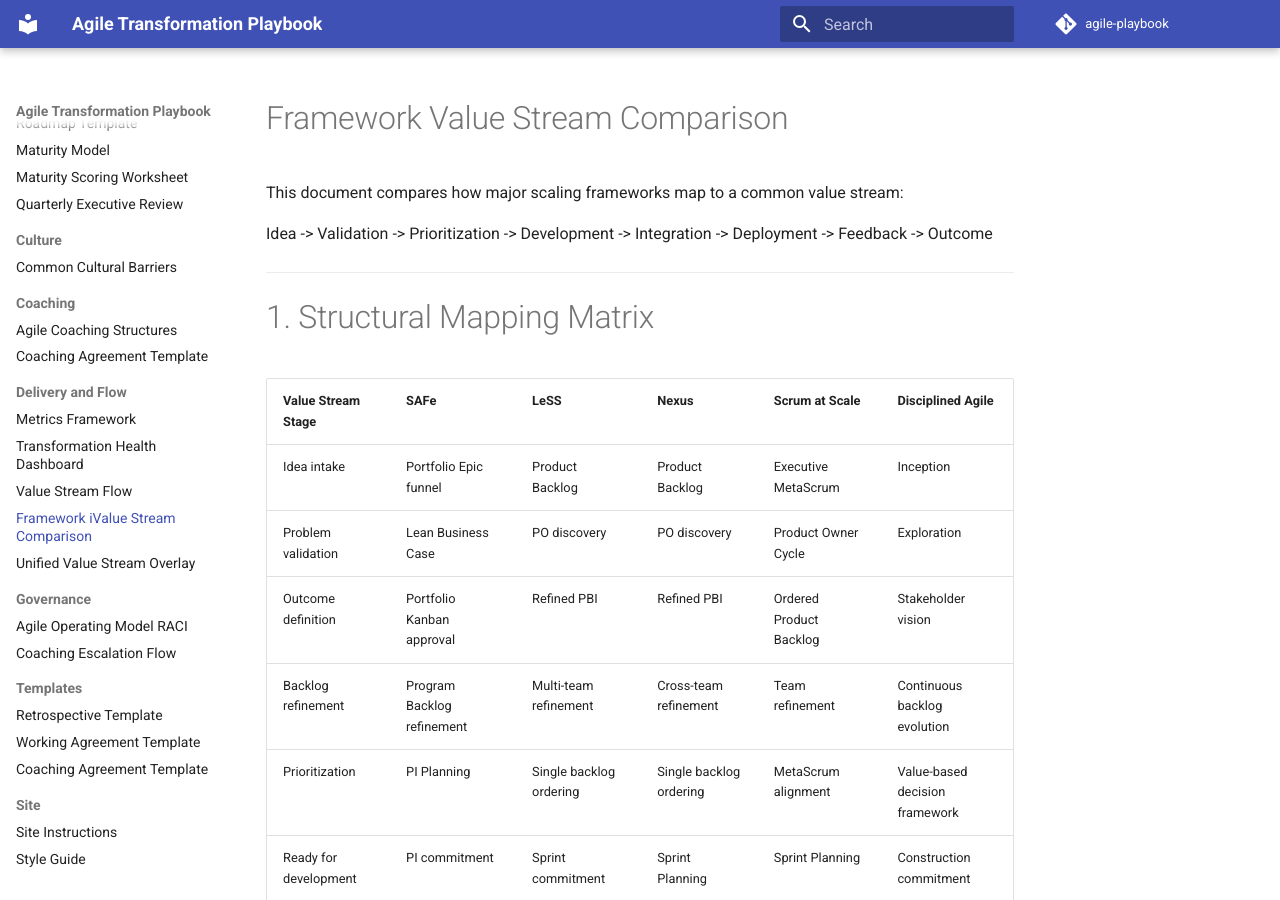
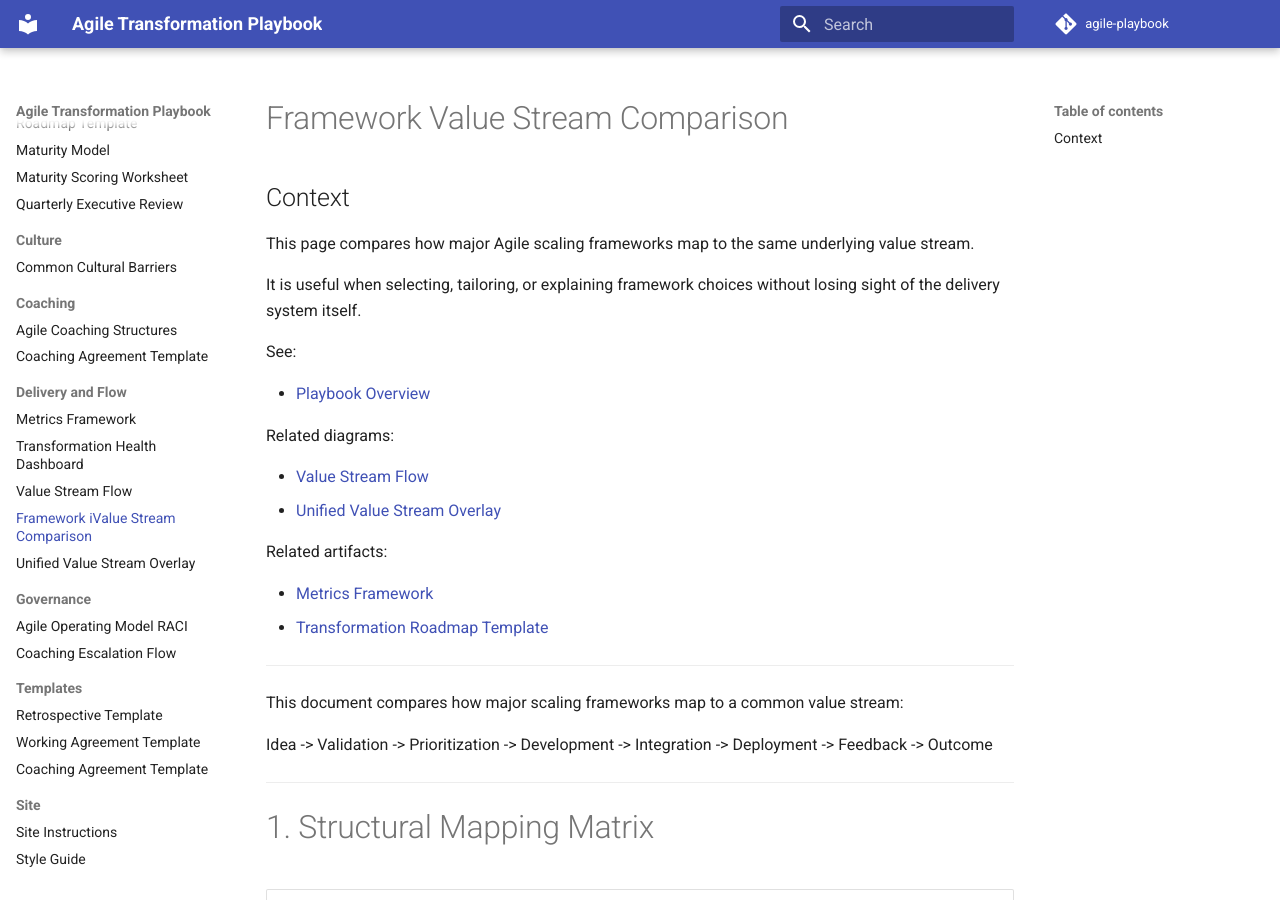
Before and after one commit to awsvkvims/agile-playbook, an MkDocs documentation site: the page built from docs/diagrams/FRAMEWORK_VALUE_STREAM_COMPARISON.md, in a window 1280 px wide and 900 px high. Built offline with MkDocs 1.6.1 and Material for MkDocs 9.7.7, drawn with Linux system fonts in a browser that asks for light colours; comment, search, counter and statistics services are not loaded.

Commit message:
add contextual linl to framework comparison page

```diff
--- a/docs/diagrams/FRAMEWORK_VALUE_STREAM_COMPARISON.md
+++ b/docs/diagrams/FRAMEWORK_VALUE_STREAM_COMPARISON.md
@@ -1,4 +1,26 @@
 # Framework Value Stream Comparison
+
+## Context
+
+This page compares how major Agile scaling frameworks map to the same underlying value stream.
+
+It is useful when selecting, tailoring, or explaining framework choices without losing sight of the delivery system itself.
+
+See:
+
+- [Playbook Overview](../playbook/PLAYBOOK.md)
+
+Related diagrams:
+
+- [Value Stream Flow](swimlanes/VALUE_STREAM_FLOW.md)
+- [Unified Value Stream Overlay](UNIFIED_VALUE_STREAM_OVERLAY.md)
+
+Related artifacts:
+
+- [Metrics Framework](../metrics/METRICS_FRAMEWORK.md)
+- [Transformation Roadmap Template](../transformation/TRANSFORMATION_ROADMAP_TEMPLATE.md)
+
+---
 
 This document compares how major scaling frameworks map to a common value stream:
 
```
